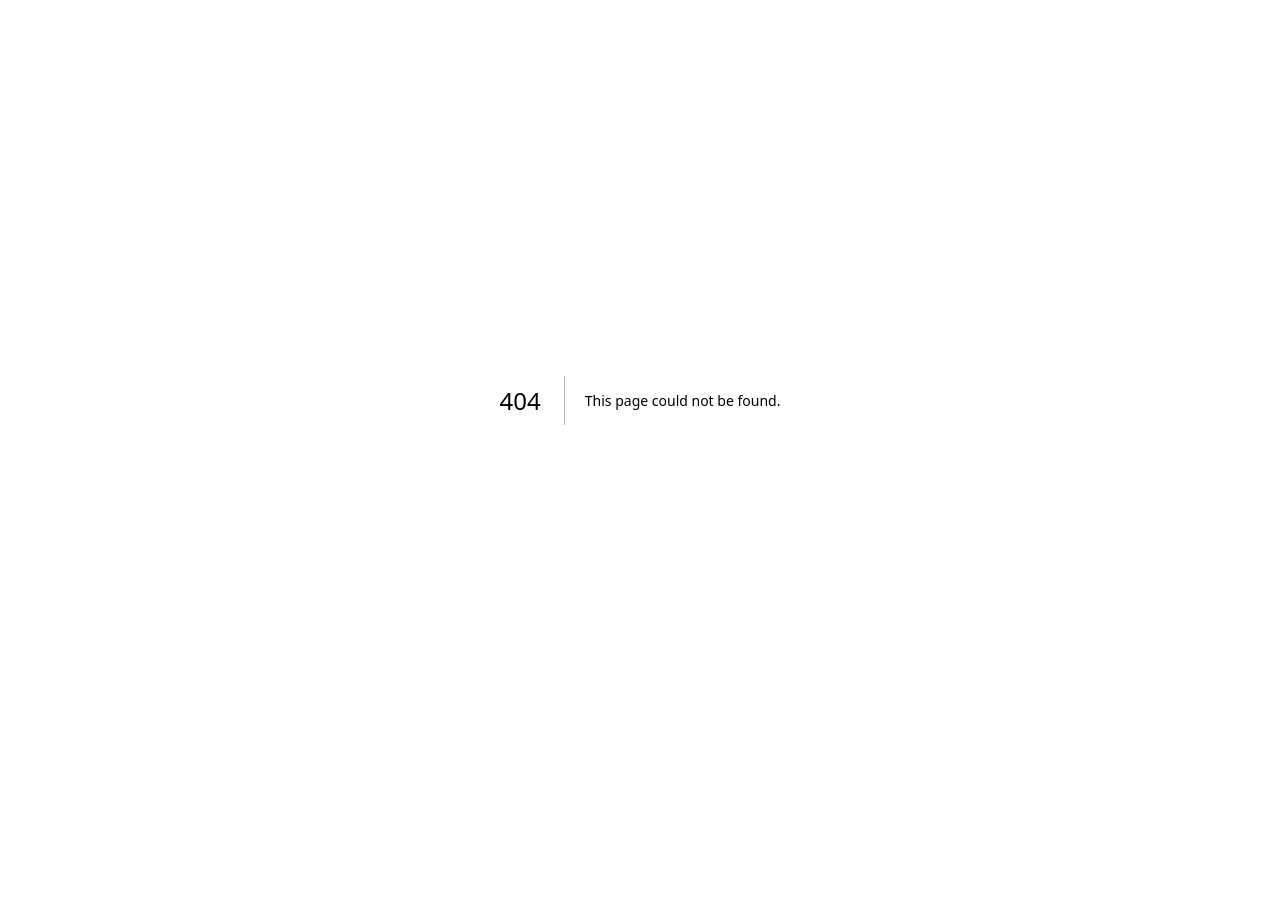
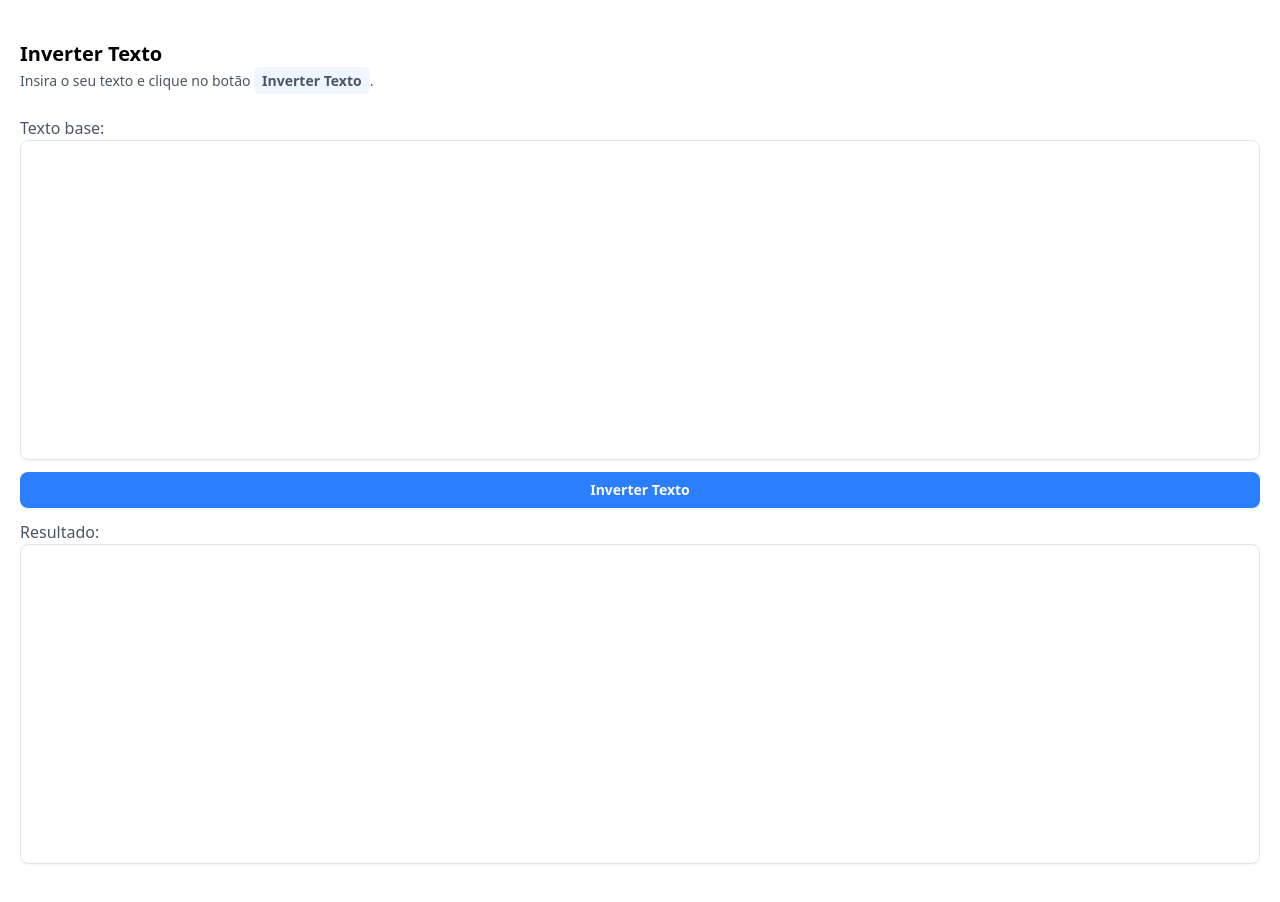
Before and after one commit to Mikael-Josias/ferramentas-app, a Next.js app: page /inverter-texto in a window 1280 px wide. Before the commit this address had no page. Before the commit the page ends 800 px from the top, so only its background shows below. Built offline with nearby package versions, Linux system fonts and the light colour scheme.

Commit message:
feat(inverter-texto): add inverter texto page
- add shadcn textarea and button

```diff
--- /dev/null
+++ b/app/inverter-texto/page.tsx
@@ -0,0 +1,52 @@
+"use client";
+import { Button } from "@/components/ui/button";
+import { Textarea } from "@/components/ui/textarea";
+import { useState } from "react";
+
+export default function InvertText() {
+  const [baseText, setBaseText] = useState("");
+  const [resultText, setResultText] = useState("");
+
+  function invertText() {
+    setResultText([...baseText].reverse().join(""));
+  }
+
+  return (
+    <section className="flex flex-col gap-6 px-5 py-10">
+      <div>
+        <h1 className="text-xl text-black font-bold">Inverter Texto</h1>
+        <span className="text-sm text-gray-600">
+          Insira o seu texto e clique no botão{" "}
+          <span className="font-bold py-1 px-2 bg-blue-50 rounded-sm">
+            Inverter Texto
+          </span>
+          .
+        </span>
+      </div>
+      <div className="flex flex-col gap-3">
+        <div>
+          <span className="text-base text-gray-600">Texto base:</span>
+          <Textarea
+            className="text-base text-black h-80 resize-none outline-blue-50"
+            value={baseText}
+            onChange={(e) => setBaseText(e.target.value)}
+          />
+          <Button
+            className="bg-blue-500 hover:bg-blue-600 font-bold w-full transition-colors cursor-pointer mt-3"
+            onClick={() => invertText()}
+          >
+            Inverter Texto
+          </Button>
+        </div>
+        <div>
+          <span className="text-base text-gray-600">Resultado:</span>
+          <Textarea
+            className="text-base text-black h-80 resize-none outline-blue-50"
+            value={resultText}
+            onChange={() => {}}
+          />
+        </div>
+      </div>
+    </section>
+  );
+}
--- /dev/null
+++ b/components/ui/button.tsx
@@ -0,0 +1,58 @@
+import * as React from "react"
+import { Slot } from "@radix-ui/react-slot"
+import { cva, type VariantProps } from "class-variance-authority"
+
+import { cn } from "@/lib/utils"
+
+const buttonVariants = cva(
+  "inline-flex items-center justify-center gap-2 whitespace-nowrap rounded-md text-sm font-medium transition-[color,box-shadow] disabled:pointer-events-none disabled:opacity-50 [&_svg]:pointer-events-none [&_svg:not([class*='size-'])]:size-4 shrink-0 [&_svg]:shrink-0 outline-none focus-visible:border-ring focus-visible:ring-ring/50 focus-visible:ring-[3px] aria-invalid:ring-destructive/20 dark:aria-invalid:ring-destructive/40 aria-invalid:border-destructive",
+  {
+    variants: {
+      variant: {
+        default:
+          "bg-primary text-primary-foreground shadow-xs hover:bg-primary/90",
+        destructive:
+          "bg-destructive text-white shadow-xs hover:bg-destructive/90 focus-visible:ring-destructive/20 dark:focus-visible:ring-destructive/40",
+        outline:
+          "border border-input bg-background shadow-xs hover:bg-accent hover:text-accent-foreground",
+        secondary:
+          "bg-secondary text-secondary-foreground shadow-xs hover:bg-secondary/80",
+        ghost: "hover:bg-accent hover:text-accent-foreground",
+        link: "text-primary underline-offset-4 hover:underline",
+      },
+      size: {
+        default: "h-9 px-4 py-2 has-[>svg]:px-3",
+        sm: "h-8 rounded-md gap-1.5 px-3 has-[>svg]:px-2.5",
+        lg: "h-10 rounded-md px-6 has-[>svg]:px-4",
+        icon: "size-9",
+      },
+    },
+    defaultVariants: {
+      variant: "default",
+      size: "default",
+    },
+  }
+)
+
+function Button({
+  className,
+  variant,
+  size,
+  asChild = false,
+  ...props
+}: React.ComponentProps<"button"> &
+  VariantProps<typeof buttonVariants> & {
+    asChild?: boolean
+  }) {
+  const Comp = asChild ? Slot : "button"
+
+  return (
+    <Comp
+      data-slot="button"
+      className={cn(buttonVariants({ variant, size, className }))}
+      {...props}
+    />
+  )
+}
+
+export { Button, buttonVariants }
--- /dev/null
+++ b/components/ui/textarea.tsx
@@ -0,0 +1,18 @@
+import * as React from "react"
+
+import { cn } from "@/lib/utils"
+
+function Textarea({ className, ...props }: React.ComponentProps<"textarea">) {
+  return (
+    <textarea
+      data-slot="textarea"
+      className={cn(
+        "border-input placeholder:text-muted-foreground focus-visible:border-ring focus-visible:ring-ring/50 aria-invalid:ring-destructive/20 dark:aria-invalid:ring-destructive/40 aria-invalid:border-destructive flex field-sizing-content min-h-16 w-full rounded-md border bg-transparent px-3 py-2 text-base shadow-xs transition-[color,box-shadow] outline-none focus-visible:ring-[3px] disabled:cursor-not-allowed disabled:opacity-50 md:text-sm",
+        className
+      )}
+      {...props}
+    />
+  )
+}
+
+export { Textarea }
--- a/package.json
+++ b/package.json
@@ -9,6 +9,7 @@
     "lint": "next lint"
   },
   "dependencies": {
+    "@radix-ui/react-slot": "^1.1.2",
     "class-variance-authority": "^0.7.1",
     "clsx": "^2.1.1",
     "lucide-react": "^0.477.0",
```
Also changed, not shown: 1 other file (tests, documents, lock files or other folders).
